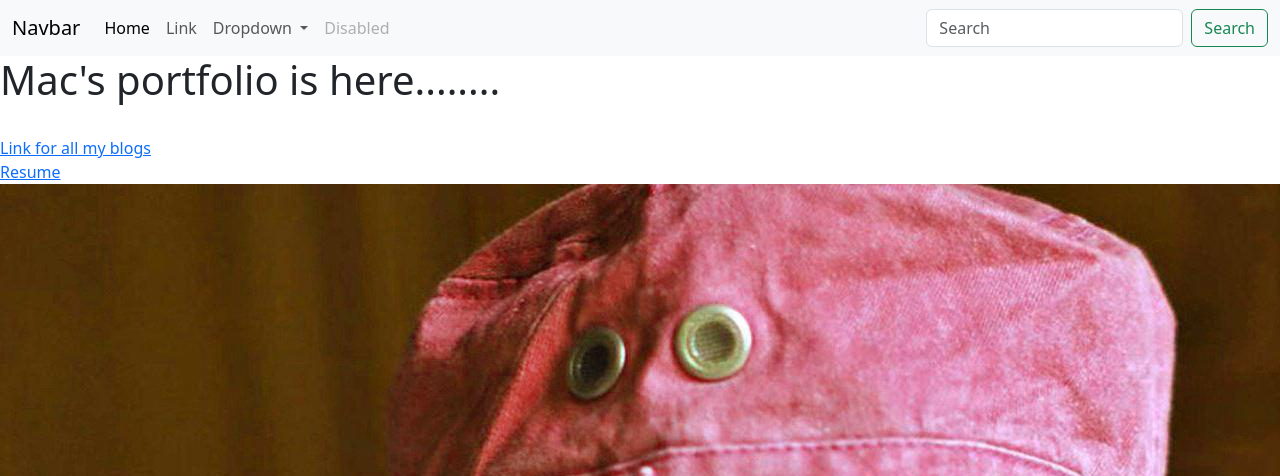
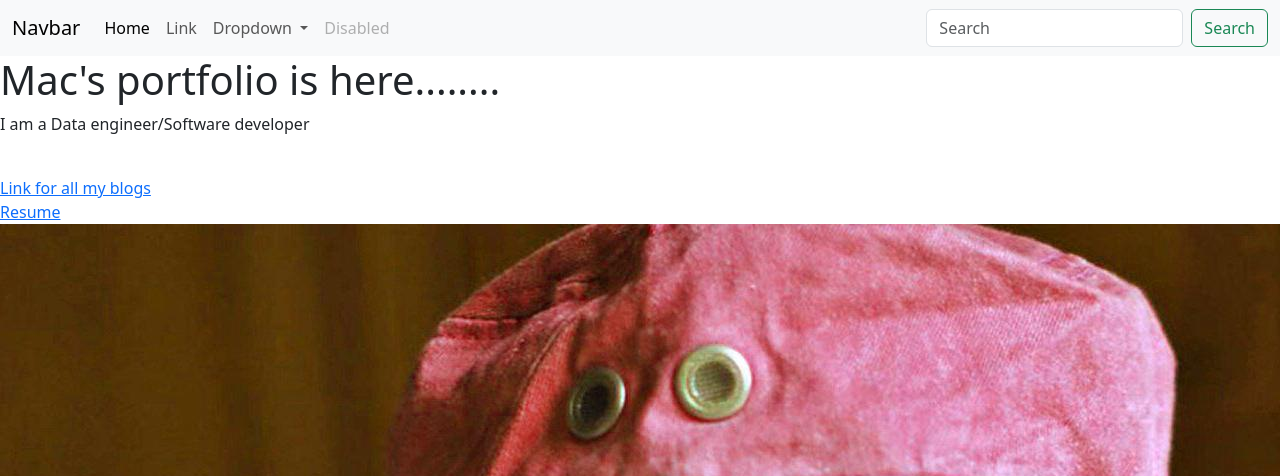
Before and after one commit to Syed476/django_projects, a Django app: page / in a window 1280 px wide; the page is wider, and only the part inside the window is pictured. Shown: the top 476 px of that part. Run offline with Django 4.2, Linux system fonts and the light colour scheme; data comes from the database, SQL or seed files in the repository.

```diff
--- a/personal_portfolio-project/portfolio/templates/portfolio/home.html
+++ b/personal_portfolio-project/portfolio/templates/portfolio/home.html
@@ -1,6 +1,7 @@
 {% extends 'portfolio/base.html' %}
 {% block content %}
     <h1> Mac's portfolio is here........</h1>
+    <p> I am a Data engineer/Software developer</p>
 
 
 <br>
@@ -21,6 +22,7 @@
 
 <h2>{{project.title}}</h2>
 <p>{{project.description}}</p>
+
 <img src ={{project.images.url}} height="200" width="250" >
 
 {% if project.url %}
```
